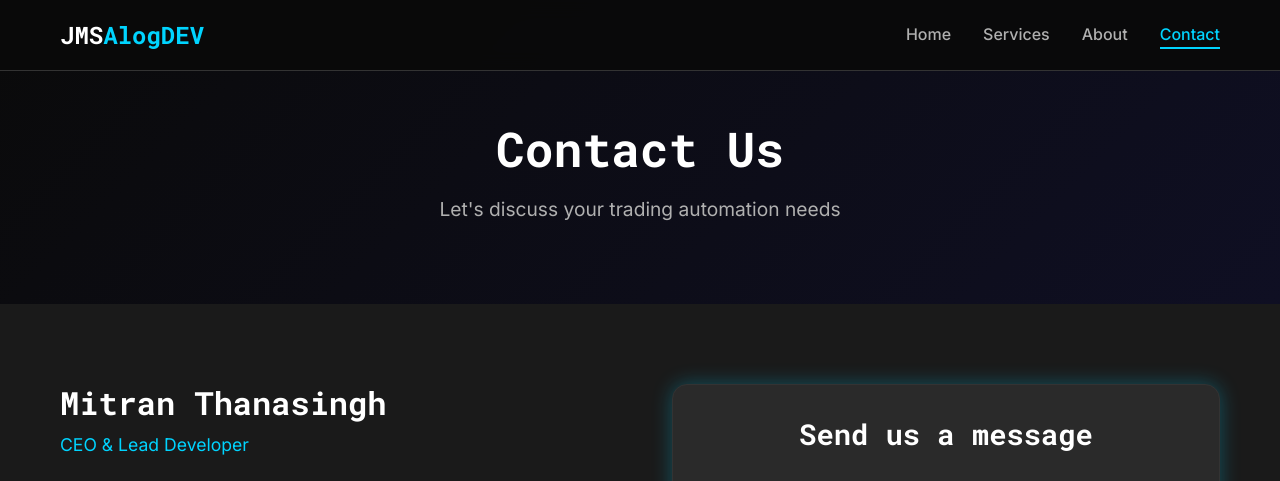
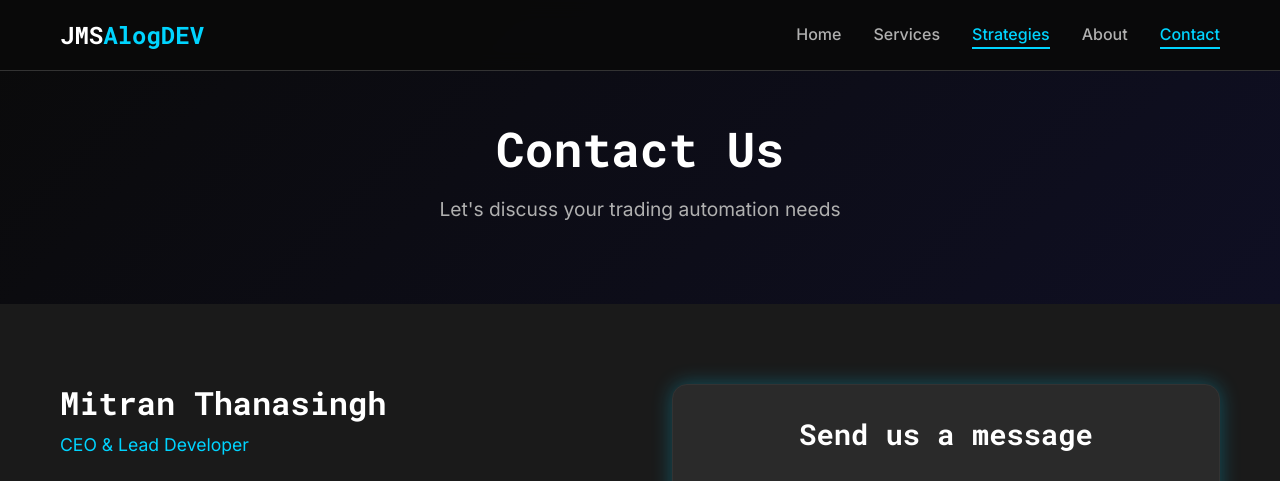
Before and after one commit to jmsalgodev-tech/jmsalgodev, a plain HTML site: page contact.html in a window 1280 px wide. Shown: the top 481 px of the page. Drawn offline with nearby package versions, Linux system fonts and the light colour scheme.

Commit message:
Update contact.html

```diff
--- a/contact.html
+++ b/contact.html
@@ -22,6 +22,9 @@
                 </li>
                 <li class="nav-item">
                     <a href="services.html" class="nav-link">Services</a>
+                </li>
+                <li class="nav-item">
+                    <a href="strategies.html" class="nav-link active">Strategies</a>
                 </li>
                 <li class="nav-item">
                     <a href="about.html" class="nav-link">About</a>
```
